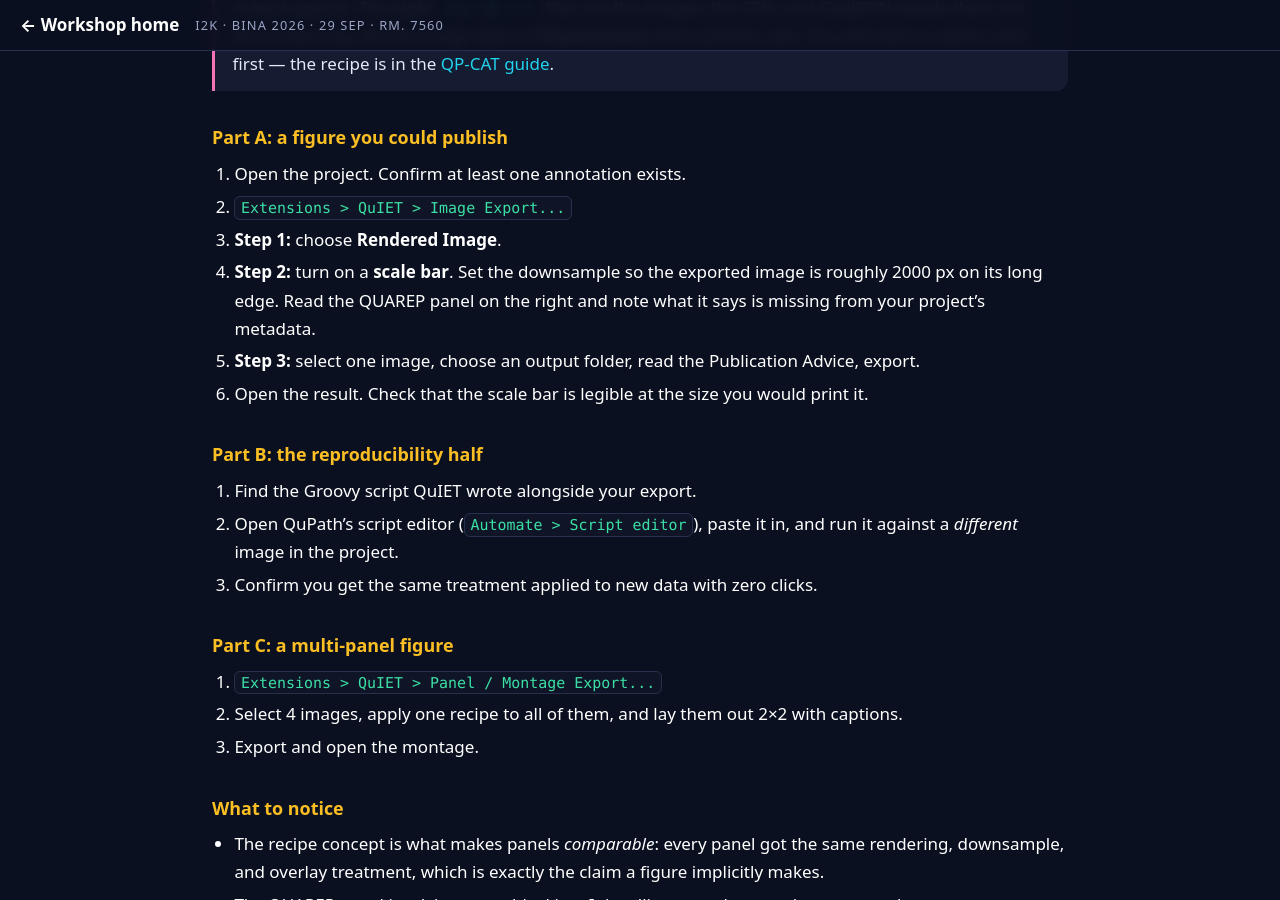
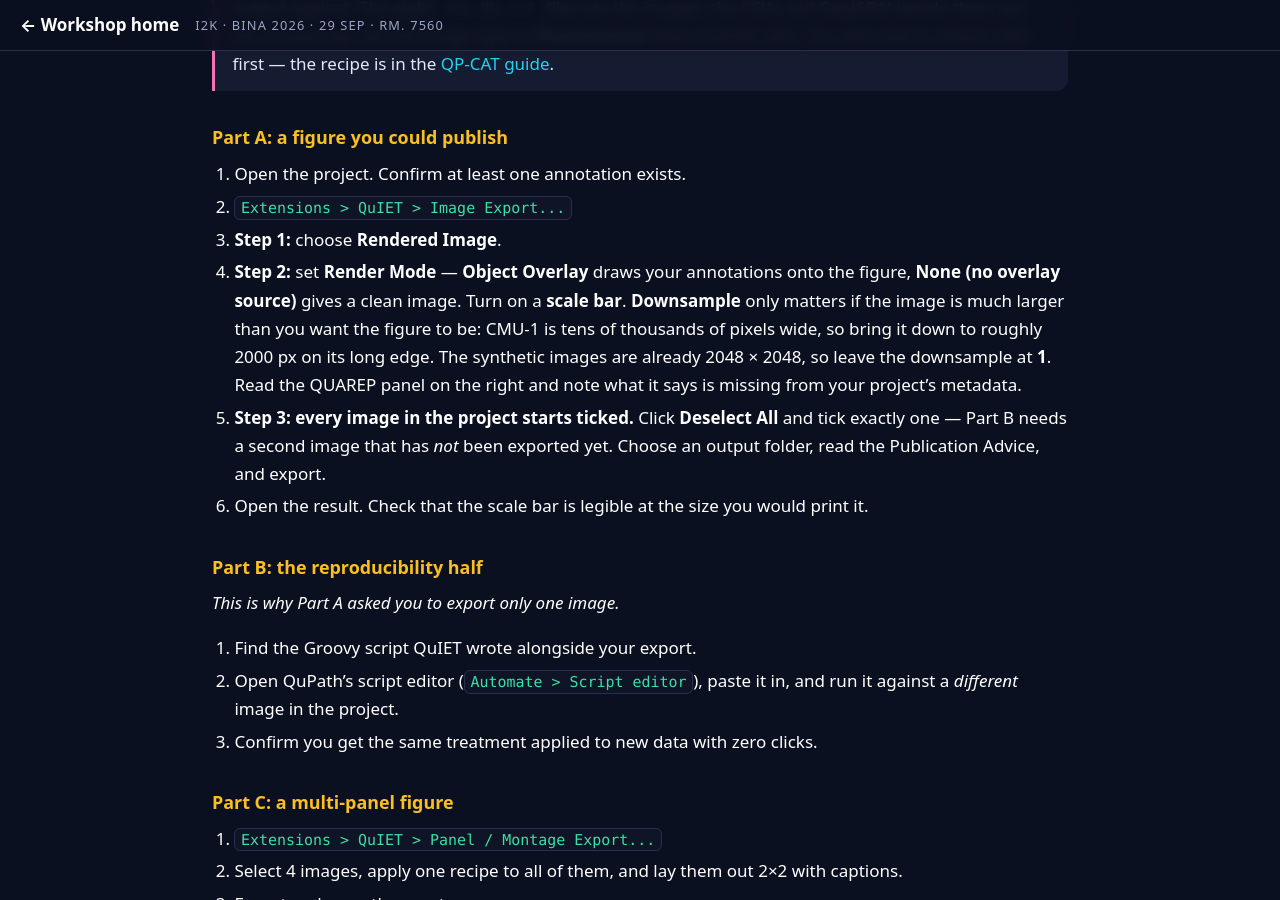
Before and after one commit to MichaelSNelson/BINA-I2K-2026-QuPath-Extensions, a Jekyll site: the page built from docs/01-quiet-image-export.md, in a window 1280 px wide and 900 px high, scrolled down 2628 px. Built offline with Jekyll 4.4.1, drawn with Linux system fonts in a browser that asks for light colours.

Commit message:
Fix the two QuIET exercise steps a reader got stuck on
'Set the downsample so the exported image is roughly 2000 px on its long
edge' assumed a whole-slide image. On the synthetic set the images are
2048 x 2048 - square, so no long edge, and already the target size, so
no downsampling. The step now says what downsample is for, gives CMU-1
as the case that needs it, and says to leave it at 1 for the synthetic
images.

Render Mode was never named at all. Step 2 now names it and both
relevant options, from strings.properties: Object Overlay draws
annotations onto the figure, None (no overlay source) gives a clean
image.

Part A said 'select one image', but ImageSelectionPane.java:357 adds
every entry with selected=true, so everything is ticked on arrival and
most people export the whole project. Part B then asks them to run the
generated script against a different image, which no longer exists.
Step 3 now says everything starts ticked, to click Deselect All, and
why - and Part B opens by saying that is what Part A was setting up.

Button labels taken from the extension's strings.properties.

Claude-Session: https://claude.ai/code/session_01KwiACUr5MacuDvqp74c96o

```diff
--- a/docs/01-quiet-image-export.md
+++ b/docs/01-quiet-image-export.md
@@ -94,13 +94,21 @@ Both menu items stay greyed out until a project with at least one image is open.
 1. Open the project. Confirm at least one annotation exists.
 2. `Extensions > QuIET > Image Export...`
 3. **Step 1:** choose **Rendered Image**.
-4. **Step 2:** turn on a **scale bar**. Set the downsample so the exported image is roughly
-   2000 px on its long edge. Read the QUAREP panel on the right and note what it says is
-   missing from your project's metadata.
-5. **Step 3:** select one image, choose an output folder, read the Publication Advice, export.
+4. **Step 2:** set **Render Mode** — **Object Overlay** draws your annotations onto the
+   figure, **None (no overlay source)** gives a clean image. Turn on a **scale bar**.
+   **Downsample** only matters if the image is much larger than you want the figure to be:
+   CMU-1 is tens of thousands of pixels wide, so bring it down to roughly 2000 px on its long
+   edge. The synthetic images are already 2048 × 2048, so leave the downsample at **1**.
+   Read the QUAREP panel on the right and note what it says is missing from your project's
+   metadata.
+5. **Step 3:** **every image in the project starts ticked.** Click **Deselect All** and tick
+   exactly one — Part B needs a second image that has *not* been exported yet. Choose an
+   output folder, read the Publication Advice, and export.
 6. Open the result. Check that the scale bar is legible at the size you would print it.
 
 ### Part B: the reproducibility half
+
+*This is why Part A asked you to export only one image.*
 
 7. Find the Groovy script QuIET wrote alongside your export.
 8. Open QuPath's script editor (`Automate > Script editor`), paste it in, and run it against
```
